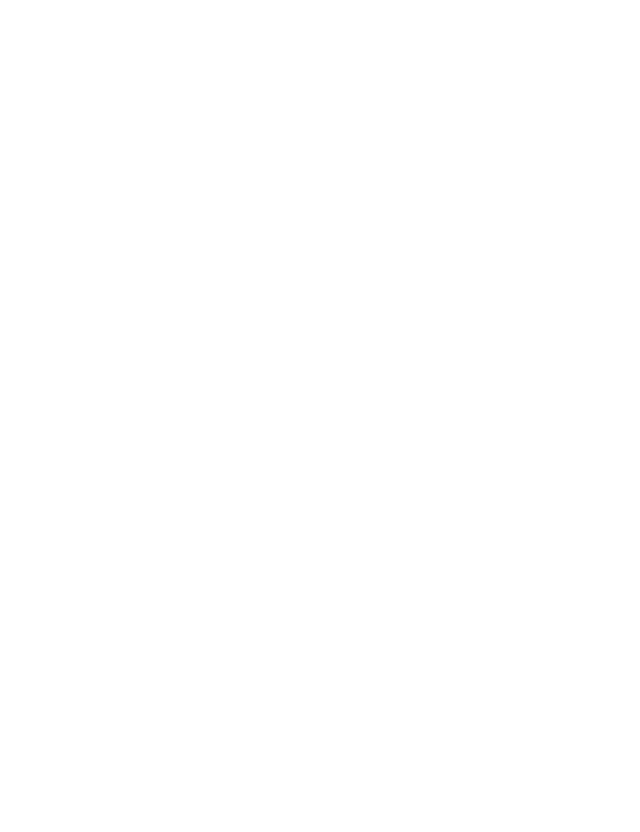
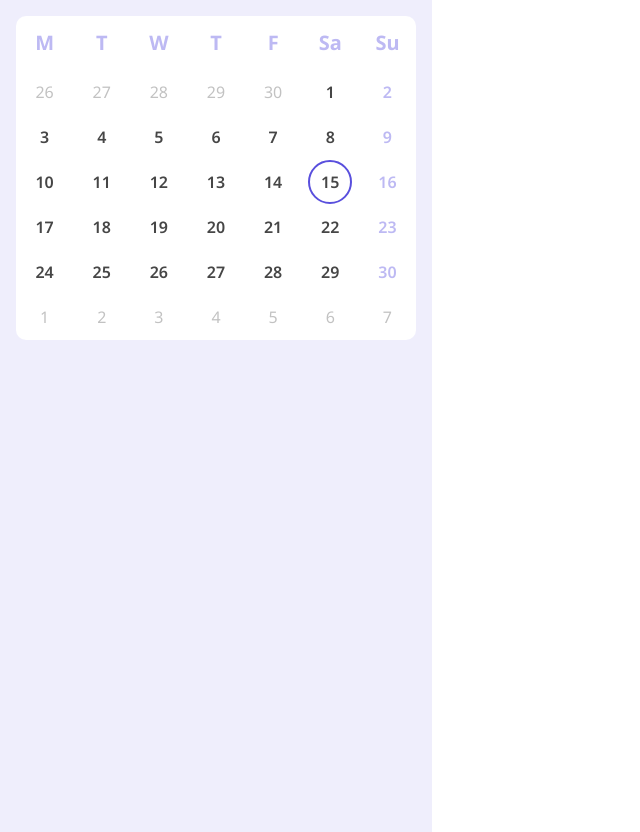
Before and after one commit to AnnaHittaller/listify, a React (Create React App) app: page / in a window 1280 px wide. Shown: the whole page, without its empty margins (0-640 px from the left). Before the commit the page ends 800 px from the top, so only its background shows below. Built offline with nearby package versions, Linux system fonts and the light colour scheme; the HTML template or start-up script is replaced by a standard one.

Commit message:
calendar added

```diff
--- a/package.json
+++ b/package.json
@@ -6,6 +6,7 @@
     "@testing-library/jest-dom": "^5.16.5",
     "@testing-library/react": "^13.4.0",
     "@testing-library/user-event": "^13.5.0",
+    "dayjs": "^1.11.7",
     "react": "^18.2.0",
     "react-dom": "^18.2.0",
     "react-scripts": "5.0.1",
--- a/src/App.css
+++ b/src/App.css
@@ -1,38 +1,10 @@
+@import url('https://fonts.googleapis.com/css2?family=Noto+Sans:ital,wght@0,100;0,200;0,300;0,400;0,500;0,600;0,700;0,800;0,900;1,100;1,200;1,300;1,400;1,500;1,600;1,700;1,800;1,900&display=swap');
+
+
 .App {
-  text-align: center;
+  background-color: #efeefc;
+  min-height: 100vh;
+  max-width: 400px;
+  padding: 1rem;
+  font-family: 'Noto Sans', sans-serif;
 }
-
-.App-logo {
-  height: 40vmin;
-  pointer-events: none;
-}
-
-@media (prefers-reduced-motion: no-preference) {
-  .App-logo {
-    animation: App-logo-spin infinite 20s linear;
-  }
-}
-
-.App-header {
-  background-color: #282c34;
-  min-height: 100vh;
-  display: flex;
-  flex-direction: column;
-  align-items: center;
-  justify-content: center;
-  font-size: calc(10px + 2vmin);
-  color: white;
-}
-
-.App-link {
-  color: #61dafb;
-}
-
-@keyframes App-logo-spin {
-  from {
-    transform: rotate(0deg);
-  }
-  to {
-    transform: rotate(360deg);
-  }
-}
--- a/src/App.js
+++ b/src/App.js
@@ -1,10 +1,12 @@
 
 import './App.css';
+import Calendar from './components/Calendar';
+//import "./components/Calendar.css";
 
 function App() {
   return (
     <div className="App">
-
+      <Calendar/>
     </div>
   );
 }
--- /dev/null
+++ b/src/components/Calendar.css
@@ -0,0 +1,63 @@
+.calendar-wrapper {
+	background-color: white;
+	/* width: 400px; */
+	border-radius: 10px;
+}
+
+.calendar-grid {
+	width: 100%;
+	display: grid;
+	grid-template-columns: repeat(7, 1fr);
+	align-items: center;
+	justify-content: center;
+	text-align: center;
+}
+
+.calendar-heading {
+	font-size: 1.25rem;
+	color: #bdb9f3;
+}
+
+.calendar-days {
+	display: grid;
+	justify-content: center;
+	height: 45px;
+}
+
+.notCurrentMonth {
+	color: #c2c2c2;
+}
+
+.currentMonth {
+	color: #464646;
+	font-weight: 600;
+}
+
+.today {
+	border: 2px solid #594fdd;
+}
+
+.allDays {
+	display: grid;
+	justify-content: center;
+	text-align: center;
+	border-radius: 50%;
+	/* border: 1px solid blue; */
+	height: 40px;
+	width: 40px;
+	line-height: 40px;
+	align-self: center;
+	margin: 0;
+	cursor: pointer;
+}
+
+.allDays:hover {
+	background-color: #bdb9f3;
+	color: white;
+	transition: all 0.3s;
+}
+
+
+.calendar-grid div:nth-child(7n) p.currentMonth {
+    color: #bdb9f3;;
+}
--- /dev/null
+++ b/src/components/Calendar.js
@@ -0,0 +1,38 @@
+import { ClassNames, generateDate } from "./GenerateDate";
+import './Calendar.css'
+
+function Calendar() {
+    console.log(generateDate());
+  const days = ["M", "T", "W", "T", "F", "Sa", "Su"];
+    return (
+			<div className="calendar-wrapper">
+				<div className="calendar-grid">
+					{days.map((day, index) => {
+						return (
+							<h1 className="calendar-heading" key={index}>
+								{day}
+							</h1>
+						);
+					})}
+				</div>
+				<div className="calendar-grid">
+					{generateDate().map(({ date, currentMonth, today }, index) => {
+						return (
+							<div key={index} className="calendar-days">
+								<p
+									className={ClassNames(
+										currentMonth ? "currentMonth" : "notCurrentMonth",
+										today ? "today" : "",
+										"allDays"
+									)}>
+									{date.date()}
+								</p>
+							</div>
+						);
+					})}
+				</div>
+			</div>
+		);
+}
+
+export default Calendar;
--- /dev/null
+++ b/src/components/GenerateDate.js
@@ -0,0 +1,45 @@
+import dayjs from "dayjs";
+
+export const generateDate = (
+	month = dayjs().month(),
+	year = dayjs().year()
+) => {
+	const firstDateOfMonth = dayjs().year(year).month(month).startOf("month");
+	const lastDateOfMonth = dayjs().year(year).month(month).endOf("month");
+
+	const arrayOfDate = [];
+
+	//create prefix date
+	for (let i = 0; i < firstDateOfMonth.day() - 1; i++) {
+		arrayOfDate.push({ date: firstDateOfMonth.day(i), currentMonth: false });
+	}
+
+	//generate current date
+	for (let i = firstDateOfMonth.date(); i <= lastDateOfMonth.date(); i++) {
+		arrayOfDate.push({
+			date: firstDateOfMonth.date(i),
+			currentMonth: true,
+			today:
+				firstDateOfMonth.date(i).toDate().toDateString() ===
+				dayjs().toDate().toDateString(),
+		});
+	}
+
+	//create suffix date
+	const remainingDays = 42 - arrayOfDate.length;
+
+	for (
+		let i = lastDateOfMonth.date() + 1;
+		i <= lastDateOfMonth.date() + remainingDays;
+		i++
+	) {
+		arrayOfDate.push({ date: lastDateOfMonth.date(i), currentMonth: false });
+	}
+
+	return arrayOfDate;
+};
+
+//generating dynamic classnames
+export function ClassNames(...classes) {
+	return classes.filter(Boolean).join(" ");
+}
```
Also changed, not shown: 1 other file (tests, documents, lock files or other folders).
